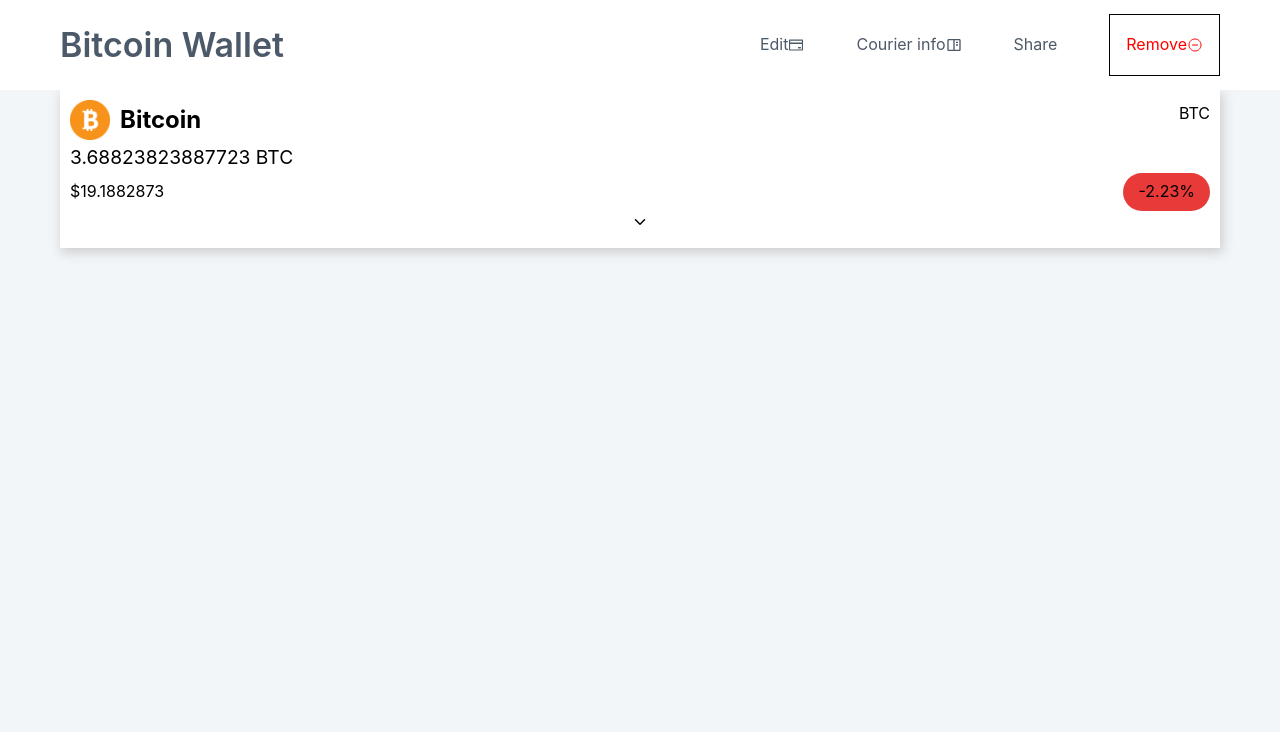
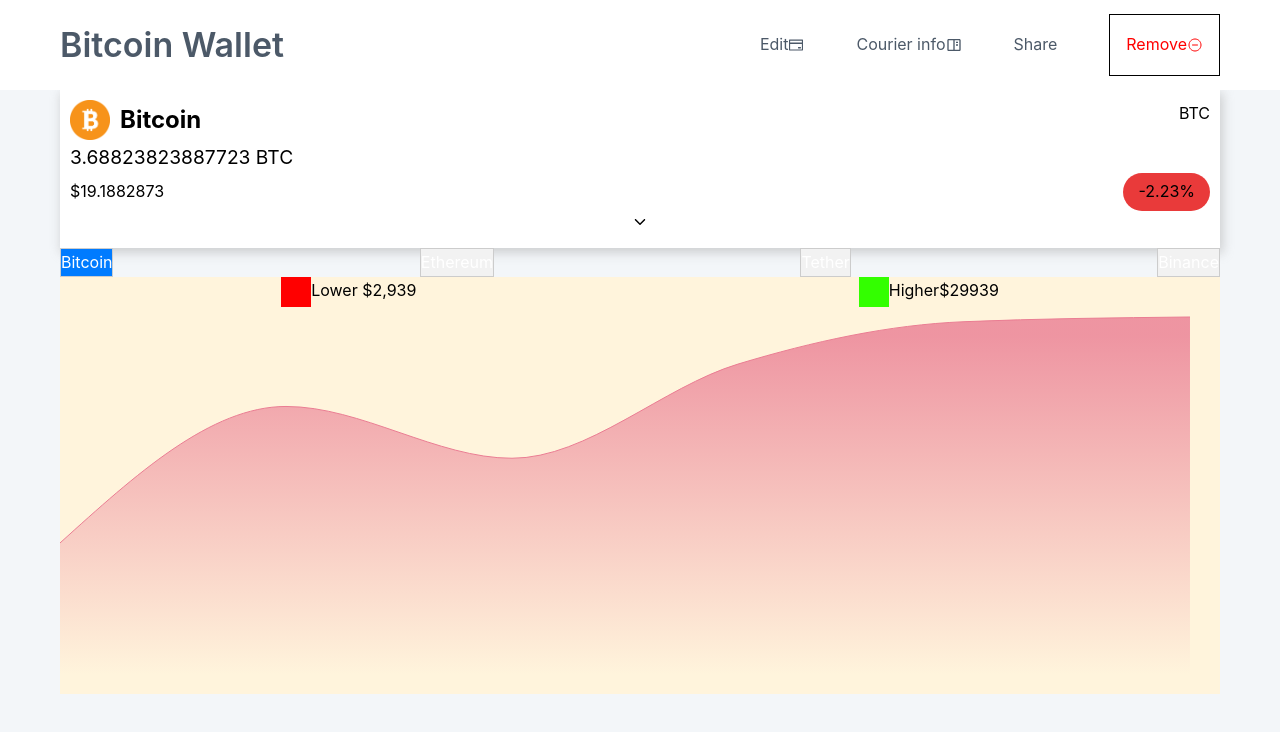
Before and after one commit to Khadija-Ou/Bitcoin-Wallet, a React (Create React App) app: page / in a window 1280 px wide. Shown: the top 732 px of the page. Built offline with nearby package versions, Linux system fonts and the light colour scheme; some icons are missing; a web font is replaced by a local one.

Commit message:
the structure of Tabs component

```diff
--- a/package.json
+++ b/package.json
@@ -12,6 +12,7 @@
     "react-dom": "^18.2.0",
     "react-icons": "^4.10.1",
     "react-scripts": "^5.0.1",
+    "recharts": "^2.8.0",
     "web-vitals": "^2.1.4"
   },
   "scripts": {
--- a/src/App.jsx
+++ b/src/App.jsx
@@ -1,13 +1,16 @@
 import React from 'react'
 import Nav from './components/navbar/Navbar'
 import Featured from './components/featured/Featured'
+import Tabs from './components/tabs/Tabs'
+import Chart from './components/chart/Chart'
 
 const App = () => {
   return (
     <>
       <Nav />
       <Featured />
-      {/* <Featured /> */}
+      <Tabs />
+      {/* <Chart title='Last 6 Months (Revenue)' aspect={3 / 1} /> */}
     </>
   )
 }
--- /dev/null
+++ b/src/components/chart/Chart.jsx
@@ -0,0 +1,75 @@
+import './chart.scss'
+import {
+  ResponsiveContainer,
+  Tooltip,
+  Label,
+  AreaChart,
+  Area,
+} from 'recharts'
+
+const data = [
+  { name: 'January', Total: 3200 },
+  { name: 'February', Total: 6100 },
+  { name: 'March', Total: 5000 },
+  { name: 'April', Total: 7000 },
+  { name: 'May', Total: 7900 },
+  { name: 'June', Total: 8000 },
+]
+
+const Chart = ({ aspect, Lower, Higher }) => {
+  return (
+    <div className='chart-container '>
+      {/* Use the correct class name */}
+      <div className='line-chart'>
+        <div className='line-red'>
+          <div className='red'></div>Lower {Lower}
+        </div>
+        <div className='line-green'>
+          <div className='green'></div>Higher{Higher}
+        </div>
+      </div>
+      <ResponsiveContainer width='100%' aspect={aspect}>
+        <AreaChart
+          width={730}
+          height={250}
+          data={data}
+          margin={{ top: 10, right: 30, left: 0, bottom: 0 }}
+        >
+          <defs>
+            <Label
+              value='Your Text Below the Line'
+              offset={0}
+              position='insideBottom'
+            />
+
+            <linearGradient id='total' x1='0' y1='0' x2='0' y2='1'>
+              <stop
+                offset='5%'
+                stopColor='#ea7d93'
+                stopOpacity={0.8}
+              />
+              <stop
+                offset='95%'
+                stopColor='#ea7d93'
+                stopOpacity={0}
+              />
+            </linearGradient>
+          </defs>
+
+          <Tooltip />
+
+          <Area
+            type='monotone'
+            dataKey='Total'
+            stroke='#ea7d93'
+            fillOpacity={1}
+            fill='url(#total)'
+          />
+        </AreaChart>
+      </ResponsiveContainer>
+      {/* <div className='orange-dot'>1 BTC = $5.4736</div> */}
+    </div>
+  )
+}
+
+export default Chart
--- /dev/null
+++ b/src/components/chart/chart.scss
@@ -0,0 +1,35 @@
+.chat-container {
+  width: 100%;
+  height: 100%;
+}
+.line-chart {
+  color: black;
+  display: flex;
+  justify-content: space-around;
+  .line-red {
+    display: flex;
+    .red {
+      background: red;
+      width: 30px;
+      height: 30px;
+    }
+  }
+  .line-green {
+    display: flex;
+    .green {
+      background: rgb(51, 255, 0);
+      width: 30px;
+      height: 30px;
+    }
+  }
+}
+.orange-dot {
+  color: black;
+  position: absolute;
+  bottom: 15rem;
+  left: 10rem;
+  z-index: 999;
+}
+.chartGrid {
+  stroke: rgb(228, 225, 225);
+}
--- /dev/null
+++ b/src/components/tabs/Tabs.jsx
@@ -0,0 +1,79 @@
+import { useState } from 'react'
+import './tabs.scss'
+import React, { useRef, useEffect } from 'react' // Import 'useRef' and 'useEffect' from React
+
+import Chart from '../chart/Chart'
+const Tabs = () => {
+  const [tab, setTab] = useState(1)
+
+  const toggle = (index) => {
+    setTab(index)
+  }
+
+  const chartRef = useRef(null) // Define chartRef using useRef
+
+  useEffect(() => {
+    const chartContainer = document.querySelector('.chart-container')
+    if (chartContainer) {
+      const observer = new ResizeObserver(() => {
+        if (chartRef.current) {
+          chartRef.current.chartWillResize() // Notify Recharts about the resize
+        }
+      })
+
+      observer.observe(chartContainer)
+
+      return () => {
+        observer.disconnect() // Disconnect the ResizeObserver when the component is unmounted
+      }
+    }
+  }, []) // Empty dependency array for useEffect
+  return (
+    <div className='page-container'>
+      <div className='tabs'>
+        <div className='chart-container  tabs-chart'>
+          <div
+            className={tab === 1 ? 'tab active' : 'tab'}
+            onClick={() => toggle(1)}
+          >
+            Bitcoin
+          </div>
+          <div
+            className={tab === 2 ? 'tab active' : 'tab'}
+            onClick={() => toggle(2)}
+          >
+            Ethereum
+          </div>
+          <div
+            className={tab === 3 ? 'tab active' : 'tab'}
+            onClick={() => toggle(3)}
+          >
+            Tether
+          </div>
+          <div
+            className={tab === 4 ? 'tab active' : 'tab'}
+            onClick={() => toggle(4)}
+          >
+            Binance
+          </div>
+        </div>
+        <div className='tabs-content'>
+          <div className={tab === 1 ? 'content active' : 'content'}>
+            <Chart Higher='$29939' Lower='$2,939' aspect={3 / 1} />
+          </div>
+          <div className={tab === 2 ? 'content active' : 'content'}>
+            <Chart Higher='$9,999' Lower='$1,9939' aspect={3 / 1} />
+          </div>
+          <div className={tab === 3 ? 'content active' : 'content'}>
+            <Chart Higher='$9,939' Lower='$2,939' aspect={3 / 1} />
+          </div>
+          <div className={tab === 4 ? 'content active' : 'content'}>
+            <Chart Higher='$9,999' Lower='$2,993' aspect={3 / 1} />
+          </div>
+        </div>
+      </div>
+    </div>
+  )
+}
+
+export default Tabs
--- /dev/null
+++ b/src/components/tabs/tabs.scss
@@ -0,0 +1,31 @@
+.tabs-chart {
+  display: flex;
+  justify-content: space-between;
+  .tab {
+    cursor: pointer;
+    border: 1px solid #ccc;
+    background-color: #f2f2f2;
+    /* Add other tab styles here */
+
+    &.active {
+      background-color: #007bff;
+      color: #fff;
+      /* Add styles for the active tab here */
+    }
+  }
+}
+
+.tabs-content {
+  /* Add styles for the content container if needed */
+
+  .content {
+    display: none;
+    /* Add styles for the content here */
+
+    &.active {
+      display: block;
+      background: rgb(255, 244, 220);
+      /* Add styles for the active content here */
+    }
+  }
+}
--- a/src/index.js
+++ b/src/index.js
@@ -1,5 +1,6 @@
-import ReactDOM from 'react-dom'
+import { createRoot } from 'react-dom/client'
 import App from './App.jsx'
 import './index.scss'
 
-ReactDOM.render(<App />, document.querySelector('#root'))
+const root = createRoot(document.querySelector('#root'))
+root.render(<App />)
```
Also changed, not shown: 1 other file (tests, documents, lock files or other folders).
